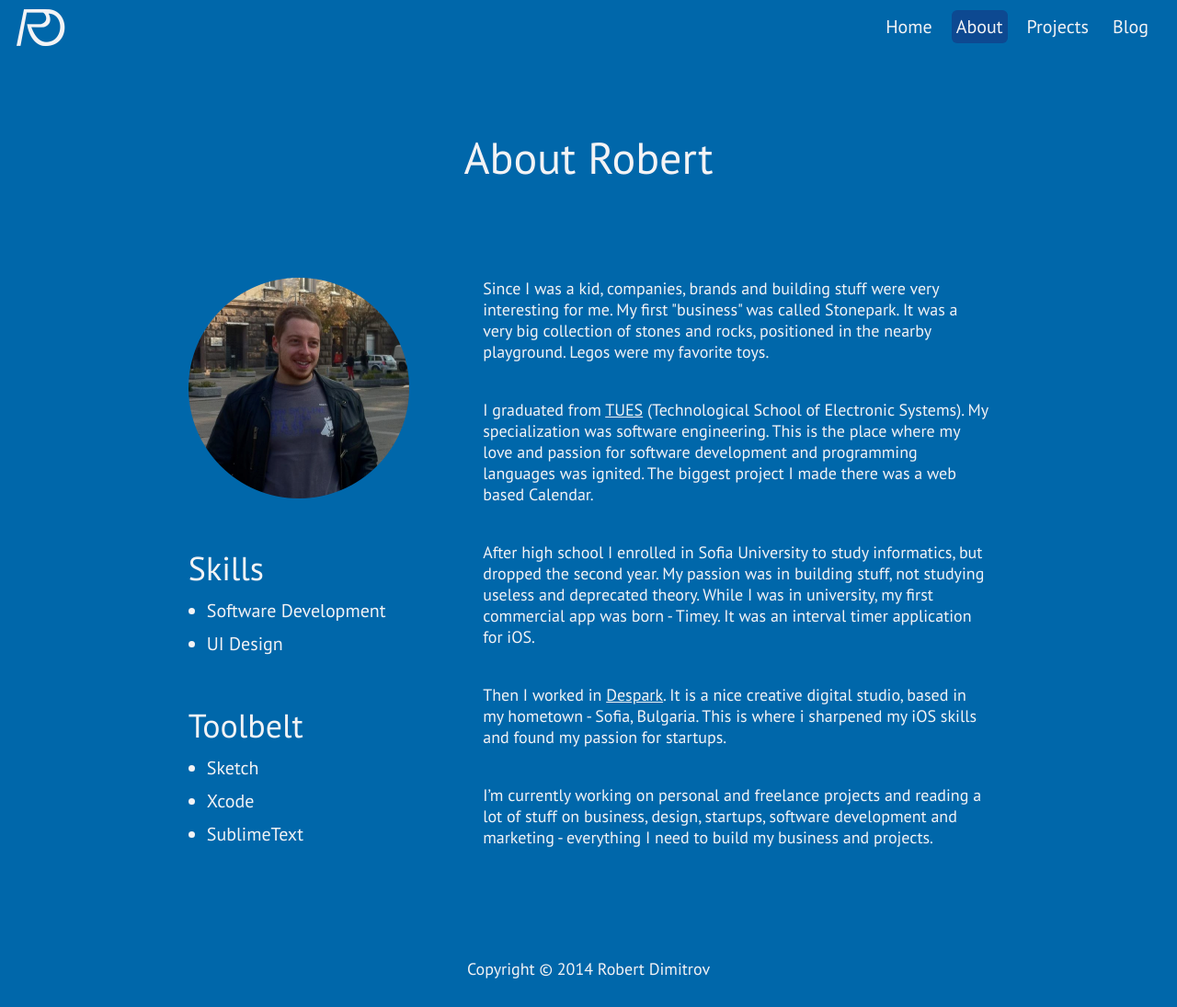
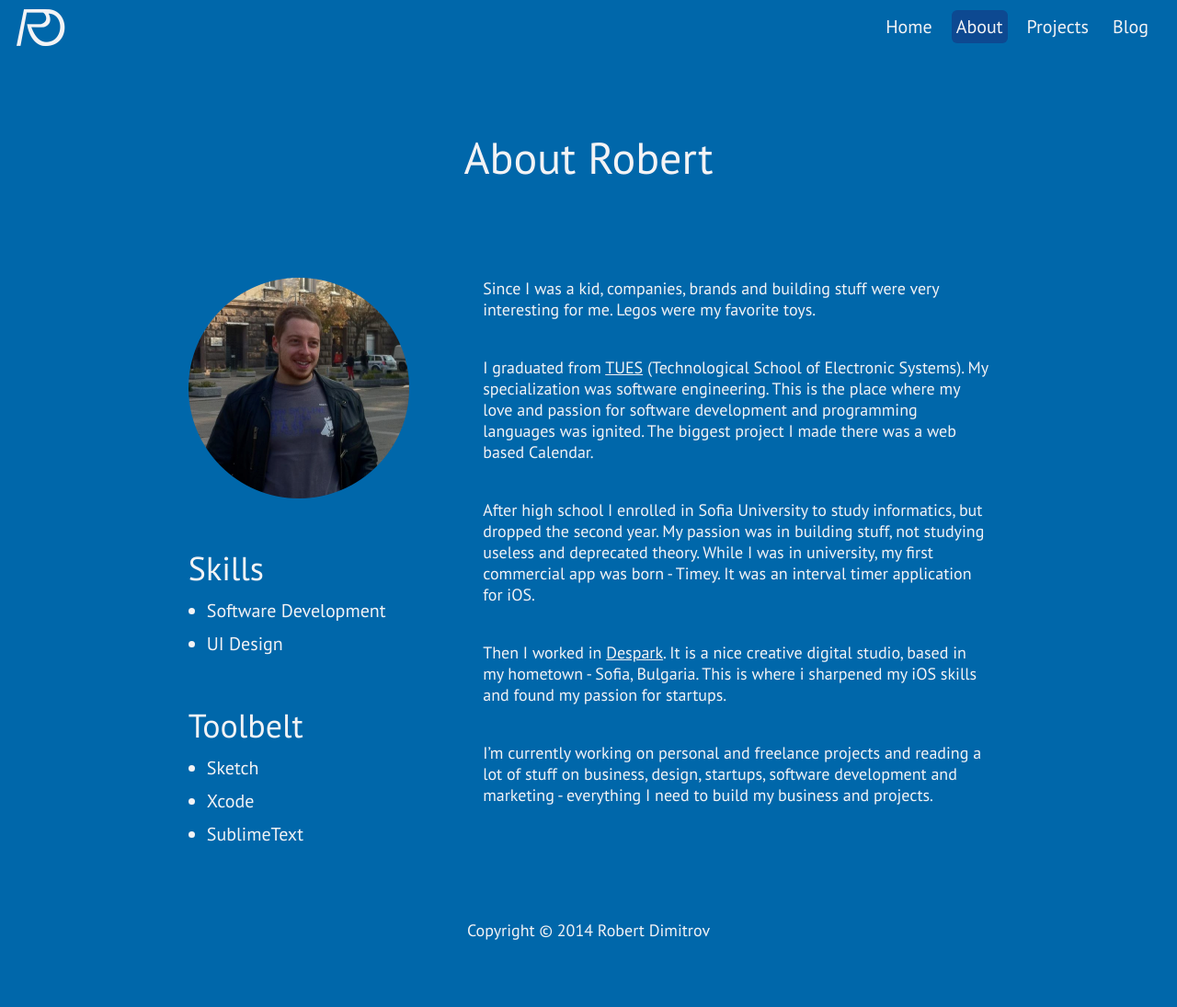
Before and after one commit to robbdimitrov/robbdimitrov.github.io, a Jekyll site: the page built from about/index.html, in a window 1280 px wide and 1095 px high. Shown: the whole window at 92% size. Built offline with Jekyll 4.4.1, drawn with Linux system fonts in a browser that asks for light colours; Markdown is read by kramdown in place of the engine named in the settings.

Commit message:
Edit biography.

```diff
--- a/about/index.html
+++ b/about/index.html
@@ -62,8 +62,7 @@
 			<img src="../images/robert_image.png" alt="Robert Dimitrov" id="biography_image" />
 			<div id="biography">
 				<p>
-					Since I was a kid, companies, brands and building stuff were very interesting for me. My first "business" was
-					called Stonepark. It was a very big collection of stones and rocks, positioned in the nearby playground. Legos
+					Since I was a kid, companies, brands and building stuff were very interesting for me. Legos
 					were my favorite toys.
 				</p>
 				<p>
```
